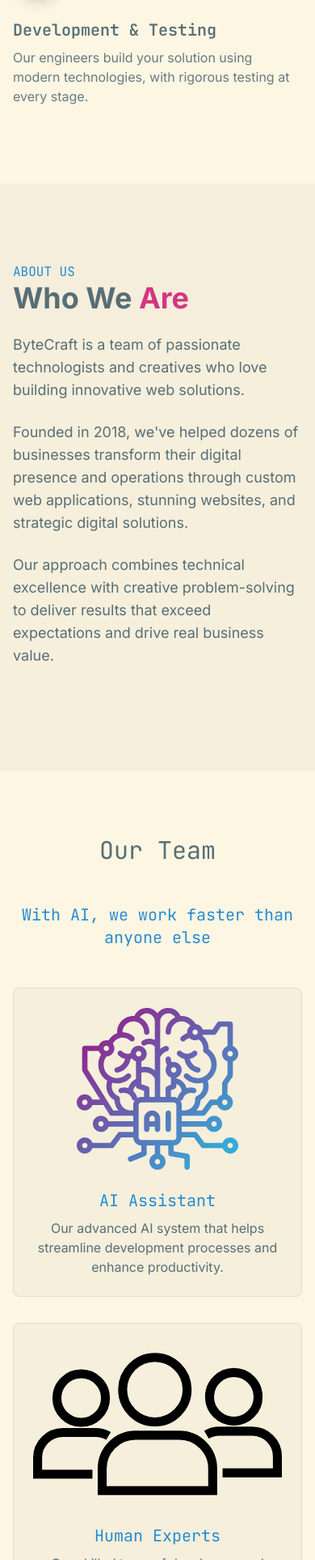
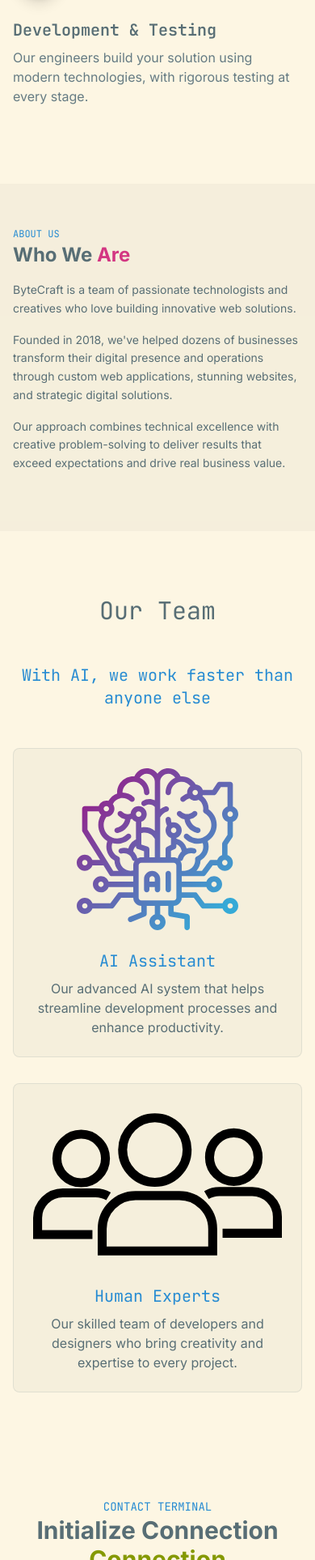
Before and after one commit to soulfeelings/landing-ai-ia, a React (Vite) app: page / in a window 390 px wide. Shown: the part 4183-6110 px from the top of the page at 81% size. Built offline with nearby package versions, Linux system fonts and the light colour scheme.

Commit message:
feat: some fix

```diff
--- a/src/components/AboutSection.tsx
+++ b/src/components/AboutSection.tsx
@@ -1,5 +1,6 @@
 import React, { useRef, useEffect } from 'react';
 import { Button } from '@/components/ui/button';
+import { useLanguage } from '@/contexts/LanguageContext';
 
 const useRevealOnScroll = () => {
   const ref = useRef<HTMLDivElement>(null);
@@ -26,21 +27,25 @@ const useRevealOnScroll = () => {
 
 const AboutSection = () => {
   const revealRef = useRevealOnScroll();
+  const { t } = useLanguage();
+
   return (
-    <section id="about" className="py-24 bg-solarized-base2/50">
-      <div className="container mx-auto px-4">
-        <div className="flex flex-col md:flex-row gap-12 items-center" ref={revealRef}>
+    <section id="about" className="py-12 sm:py-16 md:py-20 lg:py-24 bg-solarized-base2/50">
+      <div className="container mx-auto px-4 sm:px-6 lg:px-8">
+        <div className="flex flex-col md:flex-row gap-8 md:gap-12 lg:gap-16 items-center" ref={revealRef}>
           <div className="md:w-1/2 md:mx-auto">
-            <span className="font-mono text-solarized-blue reveal-on-scroll opacity-0">ABOUT US</span>
-            <h2 className="section-title reveal-on-scroll opacity-0">Who We <span className="text-solarized-magenta">Are</span></h2>
-            <p className="text-lg text-solarized-base01 mb-6 reveal-on-scroll opacity-0">
-              ByteCraft is a team of passionate technologists and creatives who love building innovative web solutions.
+            <span className="font-mono text-solarized-blue text-xs sm:text-sm md:text-base lg:text-lg reveal-on-scroll opacity-0">{t('about.title')}</span>
+            <h2 className="text-2xl sm:text-3xl md:text-4xl lg:text-5xl font-bold text-solarized-base01 mb-4 sm:mb-6 reveal-on-scroll opacity-0">
+              {t('about.subtitle')} <span className="text-solarized-magenta">{t('about.subtitleHighlight')}</span>
+            </h2>
+            <p className="text-sm sm:text-base md:text-lg lg:text-xl text-solarized-base01 mb-4 sm:mb-6 leading-relaxed sm:leading-relaxed md:leading-relaxed lg:leading-relaxed reveal-on-scroll opacity-0">
+              {t('about.description')}
             </p>
-            <p className="text-lg text-solarized-base01 mb-6 reveal-on-scroll opacity-0">
-              Founded in 2018, we've helped dozens of businesses transform their digital presence and operations through custom web applications, stunning websites, and strategic digital solutions.
+            <p className="text-sm sm:text-base md:text-lg lg:text-xl text-solarized-base01 mb-4 sm:mb-6 leading-relaxed sm:leading-relaxed md:leading-relaxed lg:leading-relaxed reveal-on-scroll opacity-0">
+              {t('about.history')}
             </p>
-            <p className="text-lg text-solarized-base01 mb-8 reveal-on-scroll opacity-0">
-              Our approach combines technical excellence with creative problem-solving to deliver results that exceed expectations and drive real business value.
+            <p className="text-sm sm:text-base md:text-lg lg:text-xl text-solarized-base01 mb-6 sm:mb-8 leading-relaxed sm:leading-relaxed md:leading-relaxed lg:leading-relaxed reveal-on-scroll opacity-0">
+              {t('about.approach')}
             </p>
           </div>
         </div>
--- a/src/components/Contact.tsx
+++ b/src/components/Contact.tsx
@@ -3,9 +3,11 @@ import { Button } from '@/components/ui/button';
 import { Input } from '@/components/ui/input';
 import { Textarea } from '@/components/ui/textarea';
 import { useToast } from '@/components/ui/use-toast';
+import { useLanguage } from '@/contexts/LanguageContext';
 
 const Contact = () => {
   const { toast } = useToast();
+  const { t } = useLanguage();
   const [formState, setFormState] = useState({
     name: '',
     email: '',
@@ -17,8 +19,8 @@ const Contact = () => {
     e.preventDefault();
 
     toast({
-      title: "Message sent successfully!",
-      description: "Thank you for your message. We'll get back to you soon.",
+      title: t('contact.success.title'),
+      description: t('contact.success.description'),
       duration: 5000,
     });
   };
@@ -34,9 +36,9 @@ const Contact = () => {
     <section id="contact" className="py-12 sm:py-16 md:py-24">
       <div className="container mx-auto px-4 sm:px-6 lg:px-8">
         <div className="text-center max-w-3xl mx-auto mb-8 sm:mb-12 md:mb-16">
-          <span className="font-mono text-solarized-blue text-sm sm:text-base">CONTACT TERMINAL</span>
-          <h2 className="section-title text-3xl sm:text-4xl md:text-5xl">Initialize <span className="text-solarized-green">Connection</span></h2>
-          <p className="section-subtitle font-mono text-solarized-base01 text-sm sm:text-base">$ establish_contact --secure --channel=direct</p>
+          <span className="font-mono text-solarized-blue text-sm sm:text-base">{t('contact.title')}</span>
+          <h2 className="section-title text-3xl sm:text-4xl md:text-5xl">{t('contact.subtitle')} <span className="text-solarized-green">{t('contact.subtitleHighlight')}</span></h2>
+          <p className="section-subtitle font-mono text-solarized-base01 text-sm sm:text-base">{t('contact.tagline')}</p>
         </div>
 
         <div className="max-w-3xl mx-auto">
@@ -56,13 +58,13 @@ const Contact = () => {
                 <div className="flex flex-col gap-1">
                   <div className="flex items-center text-solarized-base1 text-sm sm:text-base">
                     <span className="text-solarized-green">$</span>
-                    <span className="ml-2">user.name = </span>
+                    <span className="ml-2">{t('contact.form.name')}</span>
                     <Input
                       id="name"
                       value={formState.name}
                       onChange={handleChange}
                       className="flex-1 ml-2 bg-transparent border-b border-solarized-cyan/20 rounded-none text-solarized-base1 focus-visible:ring-0 focus-visible:ring-offset-0 placeholder:text-solarized-base01/50 text-sm sm:text-base"
-                      placeholder="John Doe"
+                      placeholder={t('contact.form.namePlaceholder')}
                     />
                   </div>
                 </div>
@@ -70,14 +72,14 @@ const Contact = () => {
                 <div className="flex flex-col gap-1">
                   <div className="flex items-center text-solarized-base1 text-sm sm:text-base">
                     <span className="text-solarized-green">$</span>
-                    <span className="ml-2">user.email = </span>
+                    <span className="ml-2">{t('contact.form.email')}</span>
                     <Input
                       id="email"
                       type="email"
                       value={formState.email}
                       onChange={handleChange}
                       className="flex-1 ml-2 bg-transparent border-b border-solarized-cyan/20 rounded-none text-solarized-base1 focus-visible:ring-0 focus-visible:ring-offset-0 placeholder:text-solarized-base01/50 text-sm sm:text-base"
-                      placeholder="john@example.com"
+                      placeholder={t('contact.form.emailPlaceholder')}
                     />
                   </div>
                 </div>
@@ -85,13 +87,13 @@ const Contact = () => {
                 <div className="flex flex-col gap-1">
                   <div className="flex items-center text-solarized-base1 text-sm sm:text-base">
                     <span className="text-solarized-green">$</span>
-                    <span className="ml-2">message.subject = </span>
+                    <span className="ml-2">{t('contact.form.subject')}</span>
                     <Input
                       id="subject"
                       value={formState.subject}
                       onChange={handleChange}
                       className="flex-1 ml-2 bg-transparent border-b border-solarized-cyan/20 rounded-none text-solarized-base1 focus-visible:ring-0 focus-visible:ring-offset-0 placeholder:text-solarized-base01/50 text-sm sm:text-base"
-                      placeholder="Your quest"
+                      placeholder={t('contact.form.subjectPlaceholder')}
                     />
                   </div>
                 </div>
@@ -99,14 +101,14 @@ const Contact = () => {
                 <div className="flex flex-col gap-1">
                   <div className="flex items-start text-solarized-base1 text-sm sm:text-base">
                     <span className="text-solarized-green">$</span>
-                    <span className="ml-2">message.body = """</span>
+                    <span className="ml-2">{t('contact.form.message')}</span>
                   </div>
                   <Textarea
                     id="message"
                     value={formState.message}
                     onChange={handleChange}
                     className="mt-2 bg-solarized-base02/50 border-b border-solarized-cyan/20 rounded-none text-solarized-base1 min-h-[120px] focus-visible:ring-0 focus-visible:ring-offset-0 placeholder:text-solarized-base01/50 text-sm sm:text-base"
-                    placeholder="Enter your message here..."
+                    placeholder={t('contact.form.messagePlaceholder')}
                   />
                   <div className="flex text-solarized-base1 text-sm sm:text-base">
                     <span className="text-solarized-green">$</span>
@@ -118,12 +120,12 @@ const Contact = () => {
                   type="submit"
                   className="w-full bg-solarized-green hover:bg-solarized-green/90 text-solarized-base03 font-mono mt-4 text-sm sm:text-base"
                 >
-                  $ send_message --priority=high
+                  {t('contact.form.submit')}
                 </Button>
               </div>
 
               <div className="mt-4 sm:mt-6 text-center text-xs sm:text-sm text-solarized-base1 font-mono">
-                <p>Alternative contact: <span className="text-solarized-blue">echo "Hello" | mail -s "Contact" hello@bytecraft.dev</span></p>
+                <p>{t('contact.form.alternative')} <span className="text-solarized-blue">{t('contact.form.emailAddress')}</span></p>
               </div>
             </div>
           </form>
--- a/src/components/ContactModal.tsx
+++ b/src/components/ContactModal.tsx
@@ -2,14 +2,13 @@ import React, { useState } from 'react';
 import {
   Dialog,
   DialogContent,
-  DialogHeader,
-  DialogTitle,
-  DialogDescription,
 } from "@/components/ui/dialog";
 import { Button } from "@/components/ui/button";
 import { Input } from "@/components/ui/input";
 import { Textarea } from "@/components/ui/textarea";
 import { useToast } from "@/components/ui/use-toast";
+import { motion } from 'framer-motion';
+import { useLanguage } from '@/contexts/LanguageContext';
 
 interface ContactModalProps {
   isOpen: boolean;
@@ -18,6 +17,7 @@ interface ContactModalProps {
 
 const ContactModal = ({ isOpen, onClose }: ContactModalProps) => {
   const { toast } = useToast();
+  const { t } = useLanguage();
   const [formState, setFormState] = useState({
     name: '',
     email: '',
@@ -29,10 +29,12 @@ const ContactModal = ({ isOpen, onClose }: ContactModalProps) => {
     e.preventDefault();
 
     toast({
-      title: "Message sent successfully!",
-      description: "Thank you for your message. We'll get back to you soon.",
+      title: t('contact.success.title'),
+      description: t('contact.success.description'),
       duration: 5000,
     });
+
+    onClose();
   };
 
   const handleChange = (e: React.ChangeEvent<HTMLInputElement | HTMLTextAreaElement>) => {
@@ -44,100 +46,114 @@ const ContactModal = ({ isOpen, onClose }: ContactModalProps) => {
 
   return (
     <Dialog open={isOpen} onOpenChange={onClose}>
-      <DialogContent className="sm:max-w-[600px] bg-solarized-base3 p-0">
-        <div className="text-center max-w-3xl mx-auto mb-8 pt-6">
-          <span className="font-mono text-solarized-blue text-sm sm:text-base">CONTACT TERMINAL</span>
-          <h2 className="section-title text-3xl sm:text-4xl md:text-5xl">Initialize <span className="text-solarized-green">Connection</span></h2>
-          <p className="section-subtitle font-mono text-solarized-base01 text-sm sm:text-base">$ establish_contact --secure --channel=direct</p>
-        </div>
+      <DialogContent className="w-[95%] sm:w-[90%] md:w-[80%] lg:w-[600px] max-h-[90vh] bg-solarized-base3 p-0 overflow-y-auto">
+        <motion.div
+          initial={{ opacity: 0, y: 20 }}
+          animate={{ opacity: 1, y: 0 }}
+          transition={{ duration: 0.3 }}
+          className="text-center max-w-3xl mx-auto mb-4 sm:mb-6 md:mb-8 pt-4 sm:pt-6 px-2 sm:px-4"
+        >
+          <span className="font-mono text-solarized-blue text-xs sm:text-sm md:text-base">{t('contact.title')}</span>
+        </motion.div>
 
-        <form onSubmit={handleSubmit} className="bg-solarized-base03 border border-solarized-cyan/20 rounded-lg shadow-lg overflow-hidden">
+        <motion.form
+          initial={{ opacity: 0, y: 20 }}
+          animate={{ opacity: 1, y: 0 }}
+          transition={{ duration: 0.3, delay: 0.1 }}
+          onSubmit={handleSubmit}
+          className="bg-solarized-base03 border border-solarized-cyan/20 rounded-lg shadow-lg overflow-hidden mx-2 sm:mx-4 mb-4 sm:mb-6"
+        >
           {/* Terminal Header */}
-          <div className="bg-solarized-base02 px-3 sm:px-4 py-2 flex items-center gap-2">
-            <div className="w-2 h-2 sm:w-3 sm:h-3 rounded-full bg-solarized-red"></div>
-            <div className="w-2 h-2 sm:w-3 sm:h-3 rounded-full bg-solarized-yellow"></div>
-            <div className="w-2 h-2 sm:w-3 sm:h-3 rounded-full bg-solarized-green"></div>
-            <span className="ml-2 font-mono text-xs sm:text-sm text-solarized-base1">new_message.sh</span>
+          <div className="bg-solarized-base02 px-2 sm:px-3 md:px-4 py-1.5 sm:py-2 flex items-center gap-1 sm:gap-2">
+            <div className="w-1.5 h-1.5 sm:w-2 sm:h-2 md:w-3 md:h-3 rounded-full bg-solarized-red"></div>
+            <div className="w-1.5 h-1.5 sm:w-2 sm:h-2 md:w-3 md:h-3 rounded-full bg-solarized-yellow"></div>
+            <div className="w-1.5 h-1.5 sm:w-2 sm:h-2 md:w-3 md:h-3 rounded-full bg-solarized-green"></div>
+            <span className="ml-1 sm:ml-2 font-mono text-[10px] sm:text-xs md:text-sm text-solarized-base1">new_message.sh</span>
           </div>
 
           {/* Terminal Body */}
-          <div className="p-4 sm:p-6 font-mono">
+          <div className="p-2 sm:p-4 md:p-6 font-mono">
             {/* Command Line Style Inputs */}
-            <div className="space-y-3 sm:space-y-4">
-              <div className="flex flex-col gap-1">
-                <div className="flex items-center text-solarized-base1 text-sm sm:text-base">
+            <div className="space-y-2 sm:space-y-3 md:space-y-4">
+              <div className="flex flex-col gap-0.5 sm:gap-1">
+                <div className="flex items-center text-solarized-base1 text-xs sm:text-sm md:text-base">
                   <span className="text-solarized-green">$</span>
-                  <span className="ml-2">user.name = </span>
+                  <span className="ml-1 sm:ml-2">{t('contact.form.name')}</span>
                   <Input
                     id="name"
                     value={formState.name}
                     onChange={handleChange}
-                    className="flex-1 ml-2 bg-transparent border-b border-solarized-cyan/20 rounded-none text-solarized-base1 focus-visible:ring-0 focus-visible:ring-offset-0 placeholder:text-solarized-base01/50 text-sm sm:text-base"
-                    placeholder="John Doe"
+                    className="flex-1 ml-1 sm:ml-2 bg-transparent border-b border-solarized-cyan/20 rounded-none text-solarized-base1 focus-visible:ring-0 focus-visible:ring-offset-0 placeholder:text-solarized-base01/50 text-xs sm:text-sm md:text-base"
+                    placeholder={t('contact.form.namePlaceholder')}
                   />
                 </div>
               </div>
 
-              <div className="flex flex-col gap-1">
-                <div className="flex items-center text-solarized-base1 text-sm sm:text-base">
+              <div className="flex flex-col gap-0.5 sm:gap-1">
+                <div className="flex items-center text-solarized-base1 text-xs sm:text-sm md:text-base">
                   <span className="text-solarized-green">$</span>
-                  <span className="ml-2">user.email = </span>
+                  <span className="ml-1 sm:ml-2">{t('contact.form.email')}</span>
                   <Input
                     id="email"
                     type="email"
                     value={formState.email}
                     onChange={handleChange}
-                    className="flex-1 ml-2 bg-transparent border-b border-solarized-cyan/20 rounded-none text-solarized-base1 focus-visible:ring-0 focus-visible:ring-offset-0 placeholder:text-solarized-base01/50 text-sm sm:text-base"
-                    placeholder="john@example.com"
+                    className="flex-1 ml-1 sm:ml-2 bg-transparent border-b border-solarized-cyan/20 rounded-none text-solarized-base1 focus-visible:ring-0 focus-visible:ring-offset-0 placeholder:text-solarized-base01/50 text-xs sm:text-sm md:text-base"
+                    placeholder={t('contact.form.emailPlaceholder')}
                   />
                 </div>
               </div>
 
-              <div className="flex flex-col gap-1">
-                <div className="flex items-center text-solarized-base1 text-sm sm:text-base">
+              <div className="flex flex-col gap-0.5 sm:gap-1">
+                <div className="flex items-center text-solarized-base1 text-xs sm:text-sm md:text-base">
                   <span className="text-solarized-green">$</span>
-                  <span className="ml-2">message.subject = </span>
+                  <span className="ml-1 sm:ml-2">{t('contact.form.subject')}</span>
                   <Input
                     id="subject"
                     value={formState.subject}
                     onChange={handleChange}
-                    className="flex-1 ml-2 bg-transparent border-b border-solarized-cyan/20 rounded-none text-solarized-base1 focus-visible:ring-0 focus-visible:ring-offset-0 placeholder:text-solarized-base01/50 text-sm sm:text-base"
-                    placeholder="Your quest"
+                    className="flex-1 ml-1 sm:ml-2 bg-transparent border-b border-solarized-cyan/20 rounded-none text-solarized-base1 focus-visible:ring-0 focus-visible:ring-offset-0 placeholder:text-solarized-base01/50 text-xs sm:text-sm md:text-base"
+                    placeholder={t('contact.form.subjectPlaceholder')}
                   />
                 </div>
               </div>
 
-              <div className="flex flex-col gap-1">
-                <div className="flex items-start text-solarized-base1 text-sm sm:text-base">
+              <div className="flex flex-col gap-0.5 sm:gap-1">
+                <div className="flex items-start text-solarized-base1 text-xs sm:text-sm md:text-base">
                   <span className="text-solarized-green">$</span>
-                  <span className="ml-2">message.body = """</span>
+                  <span className="ml-1 sm:ml-2">{t('contact.form.message')}</span>
                 </div>
                 <Textarea
                   id="message"
                   value={formState.message}
                   onChange={handleChange}
-                  className="mt-2 bg-solarized-base02/50 border-b border-solarized-cyan/20 rounded-none text-solarized-base1 min-h-[120px] focus-visible:ring-0 focus-visible:ring-offset-0 placeholder:text-solarized-base01/50 text-sm sm:text-base"
-                  placeholder="Enter your message here..."
+                  className="mt-1 sm:mt-2 bg-solarized-base02/50 border-b border-solarized-cyan/20 rounded-none text-solarized-base1 min-h-[80px] sm:min-h-[100px] md:min-h-[120px] focus-visible:ring-0 focus-visible:ring-offset-0 placeholder:text-solarized-base01/50 text-xs sm:text-sm md:text-base"
+                  placeholder={t('contact.form.messagePlaceholder')}
                 />
-                <div className="flex text-solarized-base1 text-sm sm:text-base">
+                <div className="flex text-solarized-base1 text-xs sm:text-sm md:text-base">
                   <span className="text-solarized-green">$</span>
-                  <span className="ml-2">"""</span>
+                  <span className="ml-1 sm:ml-2">"""</span>
                 </div>
               </div>
 
-              <Button
-                type="submit"
-                className="w-full bg-solarized-green hover:bg-solarized-green/90 text-solarized-base03 font-mono mt-4 text-sm sm:text-base"
+              <motion.div
+                whileHover={{ scale: 1.02 }}
+                whileTap={{ scale: 0.98 }}
               >
-                $ send_message --priority=high
-              </Button>
+                <Button
+                  type="submit"
+                  className="w-full bg-solarized-green hover:bg-solarized-green/90 text-solarized-base03 font-mono mt-2 sm:mt-3 md:mt-4 text-xs sm:text-sm md:text-base"
+                >
+                  {t('contact.form.submit')}
+                </Button>
+              </motion.div>
             </div>
 
-            <div className="mt-4 sm:mt-6 text-center text-xs sm:text-sm text-solarized-base1 font-mono">
-              <p>Alternative contact: <span className="text-solarized-blue">echo "Hello" | mail -s "Contact" hello@bytecraft.dev</span></p>
+            <div className="mt-2 sm:mt-4 md:mt-6 text-center text-[10px] sm:text-xs md:text-sm text-solarized-base1 font-mono">
+              <p>{t('contact.form.alternative')} <span className="text-solarized-blue">{t('contact.form.emailAddress')}</span></p>
             </div>
           </div>
-        </form>
+        </motion.form>
       </DialogContent>
     </Dialog>
   );
--- a/src/translations/index.ts
+++ b/src/translations/index.ts
@@ -58,7 +58,8 @@ export const translations = {
     },
     about: {
       title: "ABOUT US",
-      subtitle: "Who We Are",
+      subtitle: "Who We",
+      subtitleHighlight: "Are",
       description: "ByteCraft is a team of passionate technologists and creatives who love building innovative web solutions.",
       history: "Founded in 2018, we've helped dozens of businesses transform their digital presence and operations through custom web applications, stunning websites, and strategic digital solutions.",
       approach: "Our approach combines technical excellence with creative problem-solving to deliver results that exceed expectations and drive real business value."
@@ -95,6 +96,29 @@ export const translations = {
         terms: "Terms",
         privacy: "Privacy",
         cookies: "Cookies"
+      }
+    },
+    contact: {
+      title: "CONTACT TERMINAL",
+      subtitle: "Initialize Connection",
+      subtitleHighlight: "Connection",
+      tagline: "$ establish_contact --secure --channel=direct",
+      form: {
+        name: "user.name = ",
+        namePlaceholder: "John Doe",
+        email: "user.email = ",
+        emailPlaceholder: "john@example.com",
+        subject: "message.subject = ",
+        subjectPlaceholder: "Your quest",
+        message: "message.body = ",
+        messagePlaceholder: "Enter your message here...",
+        submit: "$ send_message --priority=high",
+        alternative: "Alternative contact: ",
+        emailAddress: "echo \"Hello\" | mail -s \"Contact\" hello@bytecraft.dev"
+      },
+      success: {
+        title: "Message sent successfully!",
+        description: "Thank you for your message. We'll get back to you soon."
       }
     }
   },
@@ -158,6 +182,7 @@ export const translations = {
     about: {
       title: "О НАС",
       subtitle: "Кто Мы",
+      subtitleHighlight: "Есть",
       description: "ByteCraft - это команда увлеченных технологов и креативщиков, которые любят создавать инновационные веб-решения.",
       history: "Основанная в 2018 году, мы помогли десяткам компаний трансформировать их цифровое присутствие и операции с помощью кастомных веб-приложений, впечатляющих веб-сайтов и стратегических цифровых решений.",
       approach: "Наш подход сочетает техническое совершенство с креативным решением проблем, чтобы обеспечить результаты, превышающие ожидания и приносящие реальную бизнес-ценность."
@@ -195,6 +220,29 @@ export const translations = {
         privacy: "Конфиденциальность",
         cookies: "Cookies"
       }
+    },
+    contact: {
+      title: "КОНТАКТНЫЙ ТЕРМИНАЛ",
+      subtitle: "Инициализация",
+      subtitleHighlight: "Соединения",
+      tagline: "$ establish_contact --secure --channel=direct",
+      form: {
+        name: "user.name = ",
+        namePlaceholder: "Иван Иванов",
+        email: "user.email = ",
+        emailPlaceholder: "ivan@example.com",
+        subject: "message.subject = ",
+        subjectPlaceholder: "Ваш запрос",
+        message: "message.body = ",
+        messagePlaceholder: "Введите ваше сообщение...",
+        submit: "$ send_message --priority=high",
+        alternative: "Альтернативный контакт: ",
+        emailAddress: "echo \"Hello\" | mail -s \"Contact\" hello@bytecraft.dev"
+      },
+      success: {
+        title: "Сообщение отправлено!",
+        description: "Спасибо за ваше сообщение. Мы свяжемся с вами в ближайшее время."
+      }
     }
   }
 };
```
Also changed, not shown: 5 other files (tests, documents, lock files or other folders).
